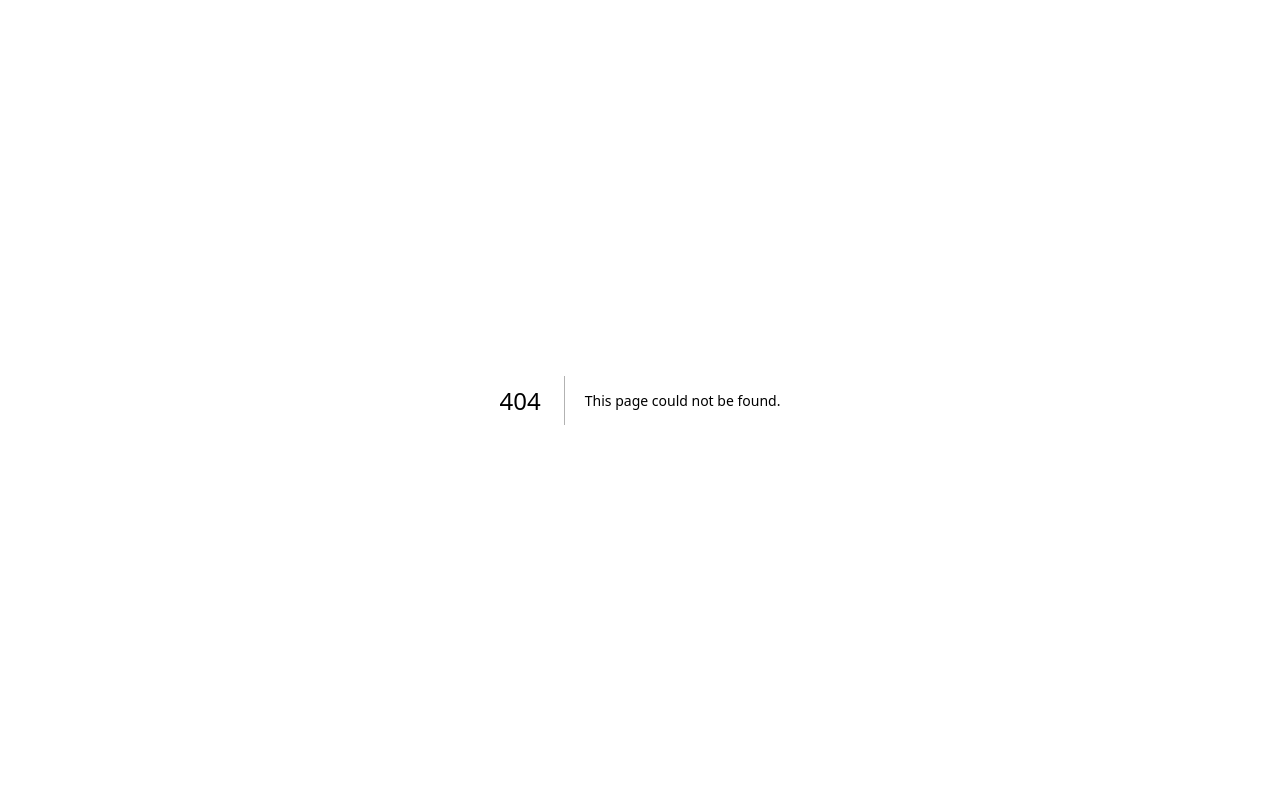
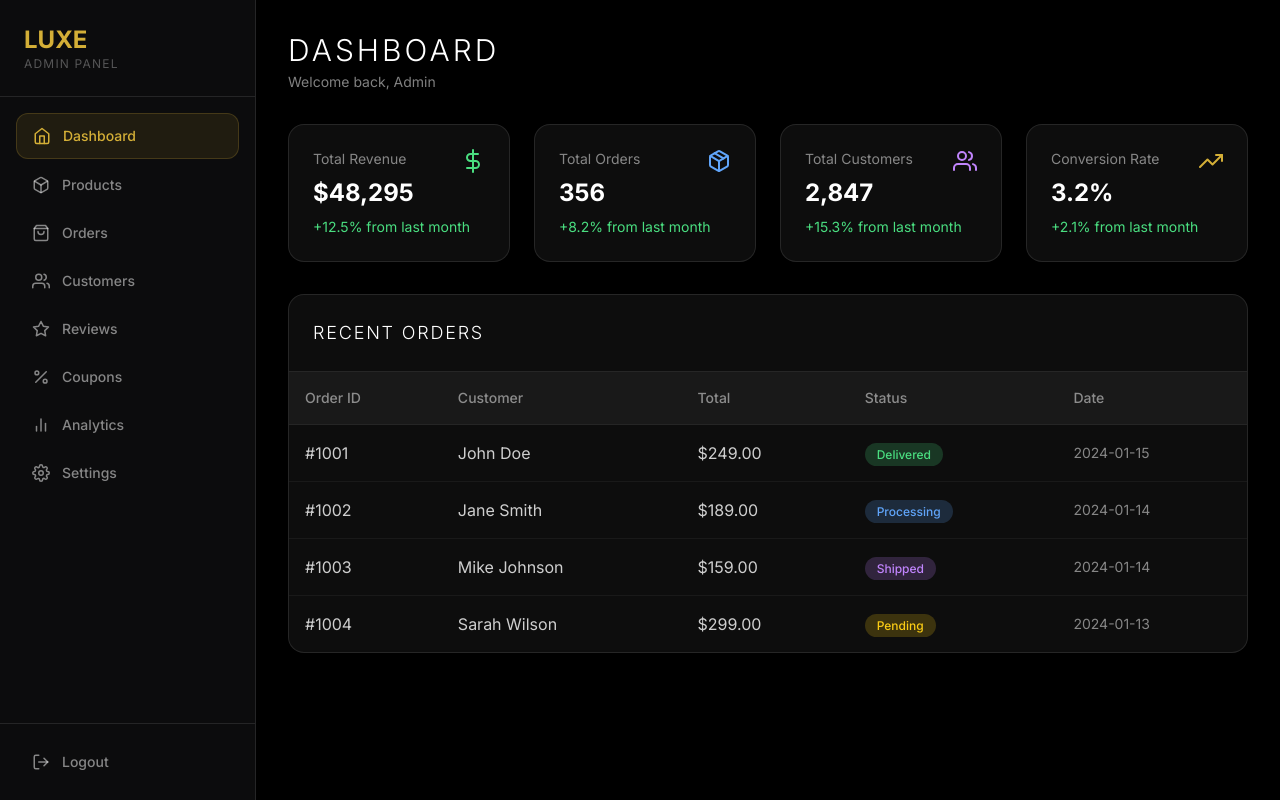
Before and after one commit to Sami1565/Cloth-by-Syed-, a Next.js app: page /admin in a window 1280 px wide. Before the commit this address had no page. Built offline with nearby package versions, Linux system fonts and the light colour scheme.

Commit message:
Create page.tsx

```diff
--- /dev/null
+++ b/app/admin/page.tsx
@@ -0,0 +1,94 @@
+'use client'
+
+import { FiTrendingUp, FiPackage, FiUsers, FiDollarSign } from 'react-icons/fi'
+import { motion } from 'framer-motion'
+
+const stats = [
+  { name: 'Total Revenue', value: '$48,295', change: '+12.5%', icon: FiDollarSign, color: 'text-green-400' },
+  { name: 'Total Orders', value: '356', change: '+8.2%', icon: FiPackage, color: 'text-blue-400' },
+  { name: 'Total Customers', value: '2,847', change: '+15.3%', icon: FiUsers, color: 'text-purple-400' },
+  { name: 'Conversion Rate', value: '3.2%', change: '+2.1%', icon: FiTrendingUp, color: 'text-gold-400' },
+]
+
+const recentOrders = [
+  { id: '#1001', customer: 'John Doe', total: '$249.00', status: 'Delivered', date: '2024-01-15' },
+  { id: '#1002', customer: 'Jane Smith', total: '$189.00', status: 'Processing', date: '2024-01-14' },
+  { id: '#1003', customer: 'Mike Johnson', total: '$159.00', status: 'Shipped', date: '2024-01-14' },
+  { id: '#1004', customer: 'Sarah Wilson', total: '$299.00', status: 'Pending', date: '2024-01-13' },
+]
+
+export default function AdminDashboard() {
+  return (
+    <div>
+      {/* Header */}
+      <div className="mb-8">
+        <h1 className="text-3xl font-light tracking-widest">DASHBOARD</h1>
+        <p className="text-white/50 text-sm mt-1">Welcome back, Admin</p>
+      </div>
+
+      {/* Stats Grid */}
+      <div className="grid grid-cols-1 md:grid-cols-2 lg:grid-cols-4 gap-6 mb-8">
+        {stats.map((stat, index) => (
+          <motion.div
+            key={stat.name}
+            initial={{ opacity: 0, y: 20 }}
+            animate={{ opacity: 1, y: 0 }}
+            transition={{ delay: index * 0.1 }}
+            className="bg-white/5 backdrop-blur-sm rounded-2xl p-6 border border-white/10"
+          >
+            <div className="flex justify-between items-start">
+              <div>
+                <p className="text-white/50 text-sm">{stat.name}</p>
+                <p className="text-2xl font-bold text-white mt-2">{stat.value}</p>
+              </div>
+              <stat.icon className={`text-2xl ${stat.color}`} />
+            </div>
+            <p className={`text-sm mt-2 ${stat.change.startsWith('+') ? 'text-green-400' : 'text-red-400'}`}>
+              {stat.change} from last month
+            </p>
+          </motion.div>
+        ))}
+      </div>
+
+      {/* Recent Orders */}
+      <div className="bg-white/5 backdrop-blur-sm rounded-2xl border border-white/10 overflow-hidden">
+        <div className="p-6 border-b border-white/10">
+          <h2 className="text-lg font-light tracking-widest">RECENT ORDERS</h2>
+        </div>
+        <div className="overflow-x-auto">
+          <table className="w-full">
+            <thead className="bg-white/5">
+              <tr>
+                <th className="text-left p-4 text-white/50 text-sm font-medium">Order ID</th>
+                <th className="text-left p-4 text-white/50 text-sm font-medium">Customer</th>
+                <th className="text-left p-4 text-white/50 text-sm font-medium">Total</th>
+                <th className="text-left p-4 text-white/50 text-sm font-medium">Status</th>
+                <th className="text-left p-4 text-white/50 text-sm font-medium">Date</th>
+              </tr>
+            </thead>
+            <tbody>
+              {recentOrders.map((order) => (
+                <tr key={order.id} className="border-t border-white/5 hover:bg-white/5 transition">
+                  <td className="p-4 text-white/80">{order.id}</td>
+                  <td className="p-4 text-white/80">{order.customer}</td>
+                  <td className="p-4 text-white/80">{order.total}</td>
+                  <td className="p-4">
+                    <span className={`px-3 py-1 rounded-full text-xs font-medium
+                      ${order.status === 'Delivered' ? 'bg-green-400/20 text-green-400' :
+                        order.status === 'Processing' ? 'bg-blue-400/20 text-blue-400' :
+                        order.status === 'Shipped' ? 'bg-purple-400/20 text-purple-400' :
+                        'bg-yellow-400/20 text-yellow-400'}`}
+                    >
+                      {order.status}
+                    </span>
+                  </td>
+                  <td className="p-4 text-white/50 text-sm">{order.date}</td>
+                </tr>
+              ))}
+            </tbody>
+          </table>
+        </div>
+      </div>
+    </div>
+  )
+}
```
